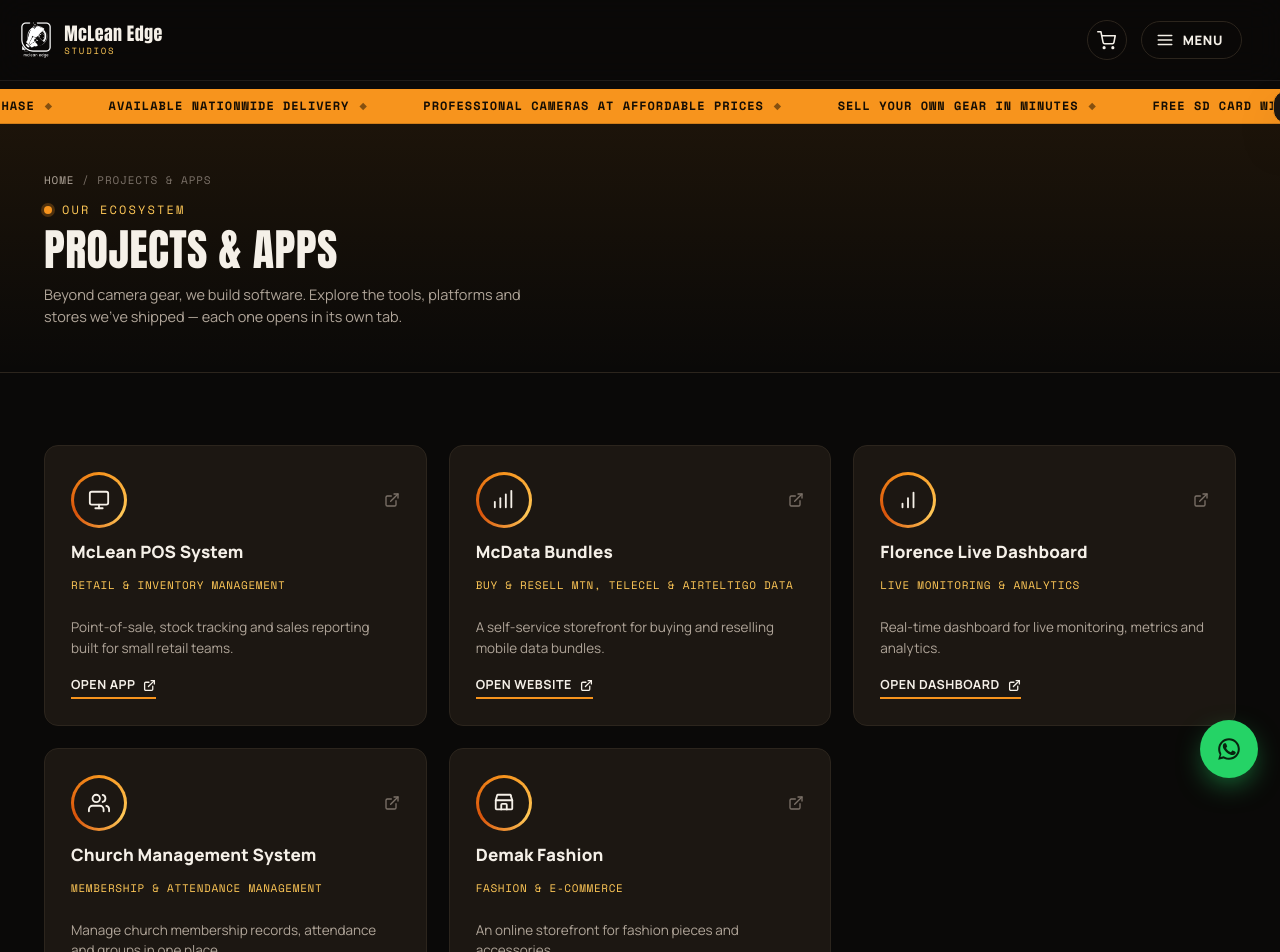
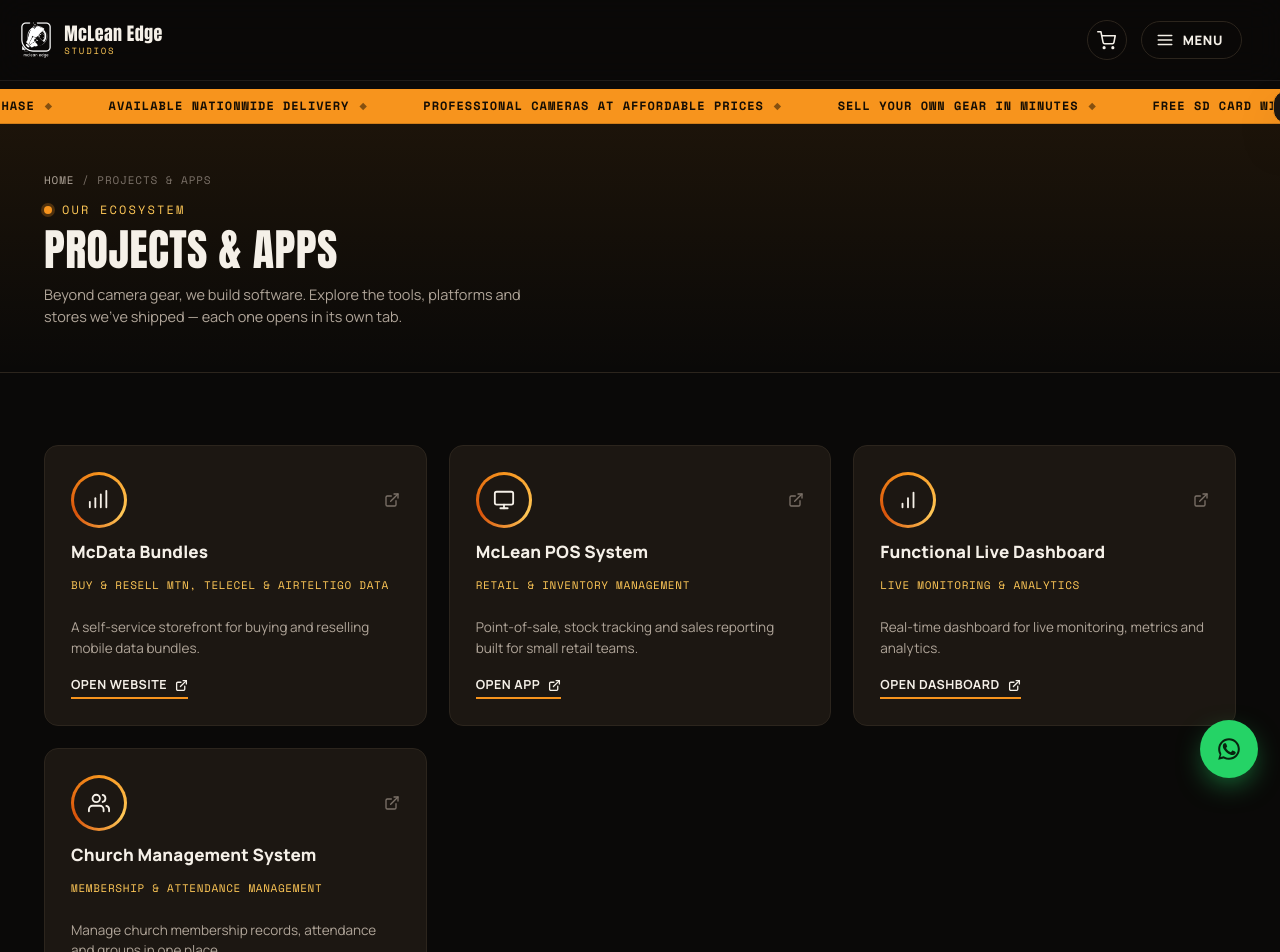
Before and after one commit to McLeanEdge/mclean-edge-store, a React (Vite) app: page /projects in a window 1280 px wide. Shown: the top 952 px of the page. Built offline with nearby package versions, Linux system fonts and the light colour scheme.

Commit message:
Fix Vercel base path

```diff
--- a/src/data/projects.js
+++ b/src/data/projects.js
@@ -4,6 +4,16 @@
 // live deployment in a new tab.
 // ============================================================
 export const PROJECTS = [
+  {
+    id: 'data',
+    name: 'McData Bundles',
+    tag: 'Buy & Resell MTN, Telecel & AirtelTigo Data',
+    desc: 'A self-service storefront for buying and reselling mobile data bundles.',
+    url: 'https://mcdata-bundles.vercel.app/',
+    cta: 'Open Website',
+    icon: 'signal',
+  },
+
   {
     id: 'pos',
     name: 'McLean POS System',
@@ -13,18 +23,10 @@ export const PROJECTS = [
     cta: 'Open App',
     icon: 'pos',
   },
-  {
-    id: 'data',
-    name: 'McData Bundles',
-    tag: 'Buy & Resell MTN, Telecel & AirtelTigo Data',
-    desc: 'A self-service storefront for buying and reselling mobile data bundles.',
-    url: 'https://mcdata-bundles.vercel.app/',
-    cta: 'Open Website',
-    icon: 'signal',
-  },
+
   {
     id: 'florence',
-    name: 'Florence Live Dashboard',
+    name: 'Functional Live Dashboard',
     tag: 'Live Monitoring & Analytics',
     desc: 'Real-time dashboard for live monitoring, metrics and analytics.',
     url: 'https://your-florence-app.vercel.app',
@@ -40,13 +42,5 @@ export const PROJECTS = [
     cta: 'Open App',
     icon: 'users',
   },
-  {
-    id: 'demak',
-    name: 'Demak Fashion',
-    tag: 'Fashion & E-commerce',
-    desc: 'An online storefront for fashion pieces and accessories.',
-    url: 'https://your-demak-store.vercel.app',
-    cta: 'Visit Store',
-    icon: 'store',
-  },
+
 ]
```
